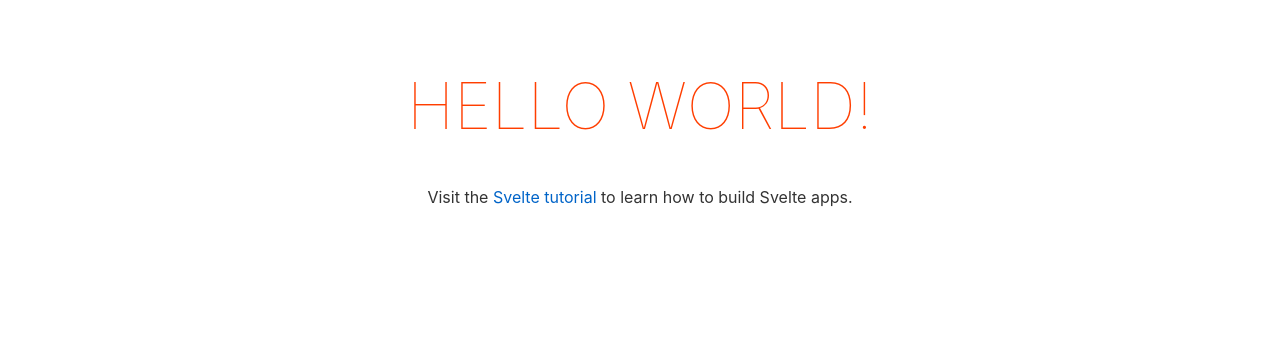
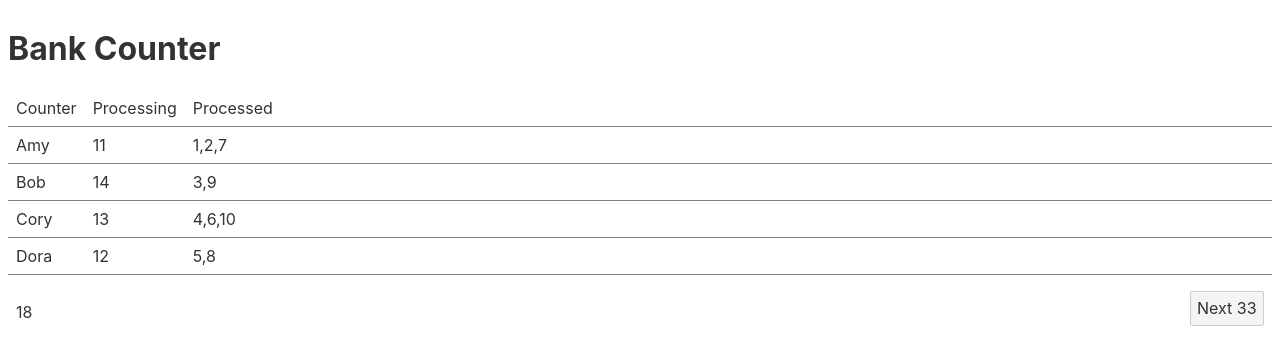
Before and after one commit to ro1963855/numbering-machine, a Svelte app: page / in a window 1280 px wide. Shown: the top 364 px of the page. Built offline with nearby package versions, Linux system fonts and the light colour scheme.

Commit message:
add basic layout

```diff
--- a/src/App.svelte
+++ b/src/App.svelte
@@ -3,28 +3,84 @@
 </script>
 
 <main>
-	<h1>Hello {name}!</h1>
-	<p>Visit the <a href="https://svelte.dev/tutorial">Svelte tutorial</a> to learn how to build Svelte apps.</p>
+	<header>
+		<h1>Bank Counter</h1>
+	</header>
+	<article class="nm__table">
+		<div class="nm__table__header">
+			<span class="nm__table__header__title">Counter</span>
+			<span class="nm__table__header__title">Processing</span>
+			<span class="nm__table__header__title">Processed</span>
+		</div>
+		<div class="nm__table__counter">
+			<span class="nm__table__counter__name">Amy</span>
+			<span class="nm__table__counter__processing">11</span>
+			<span class="nm__table__counter__processed">1,2,7</span>
+		</div>
+		<div class="nm__table__counter">
+			<span class="nm__table__counter__name">Bob</span>
+			<span class="nm__table__counter__processing">14</span>
+			<span class="nm__table__counter__processed">3,9</span>
+		</div>
+		<div class="nm__table__counter">
+			<span class="nm__table__counter__name">Cory</span>
+			<span class="nm__table__counter__processing">13</span>
+			<span class="nm__table__counter__processed">4,6,10</span>
+		</div>
+		<div class="nm__table__counter">
+			<span class="nm__table__counter__name">Dora</span>
+			<span class="nm__table__counter__processing">12</span>
+			<span class="nm__table__counter__processed">5,8</span>
+		</div>
+	</article>
+	<div class="nm__table__summary">
+		<span class="nm__table__summary__waiting">18</span>
+		<button class="nm__table__summary__add">Next 33</button>
+	</div>
 </main>
 
-<style>
-	main {
-		text-align: center;
-		padding: 1em;
-		max-width: 240px;
-		margin: 0 auto;
-	}
+<style lang="scss">
+	.nm__table {
+		display: table;
+		grid-template-columns: 1fr;
 
-	h1 {
-		color: #ff3e00;
-		text-transform: uppercase;
-		font-size: 4em;
-		font-weight: 100;
-	}
+		&__header, &__counter, &__summary {
+			display: table-row;
+		}
 
-	@media (min-width: 640px) {
-		main {
-			max-width: none;
+		&__header {
+			&__title {
+				padding: 8px;
+				display: table-cell;
+				width: min-content;
+				border-bottom: 1px solid gray;
+			}
+		}
+
+		&__counter {
+			&__name, &__processing, &__processed {
+				padding: 8px;
+				display: table-cell;
+				border-bottom: 1px solid gray;
+			}
+
+			&__name, &__processing {
+				display: table-cell;
+				width: min-content;
+				border-bottom: 1px solid gray;
+			}
+
+			&__processed {
+				width: 100%;
+			}
+		}
+
+		&__summary {
+			margin-top: 8px;
+			padding: 8px;
+			display: flex;
+			justify-content: space-between;
+			align-items: center;
 		}
 	}
 </style>
```
Also changed, not shown: package.json (+4 -4 lines), 1 other file (tests, documents, lock files or other folders).
